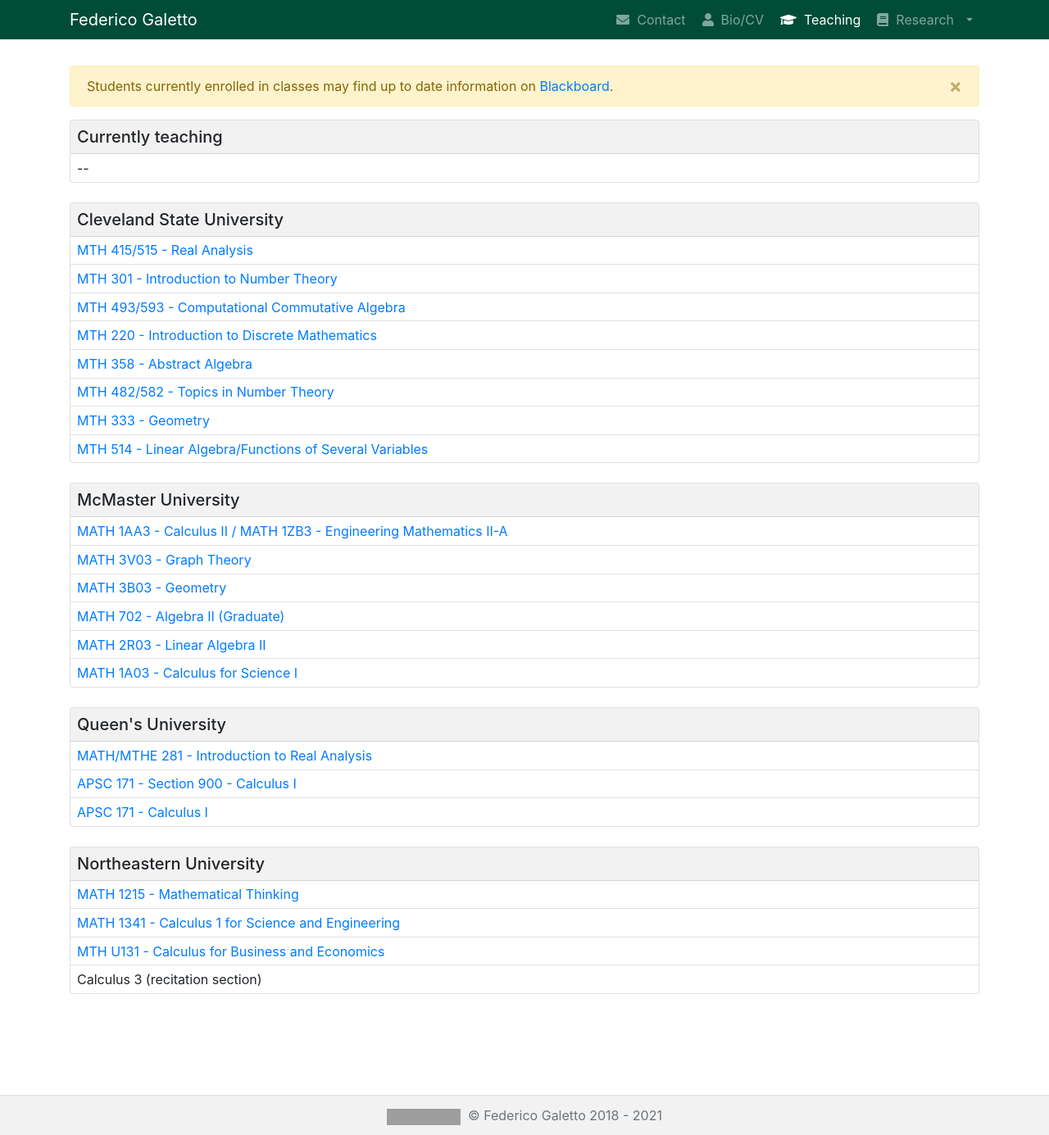
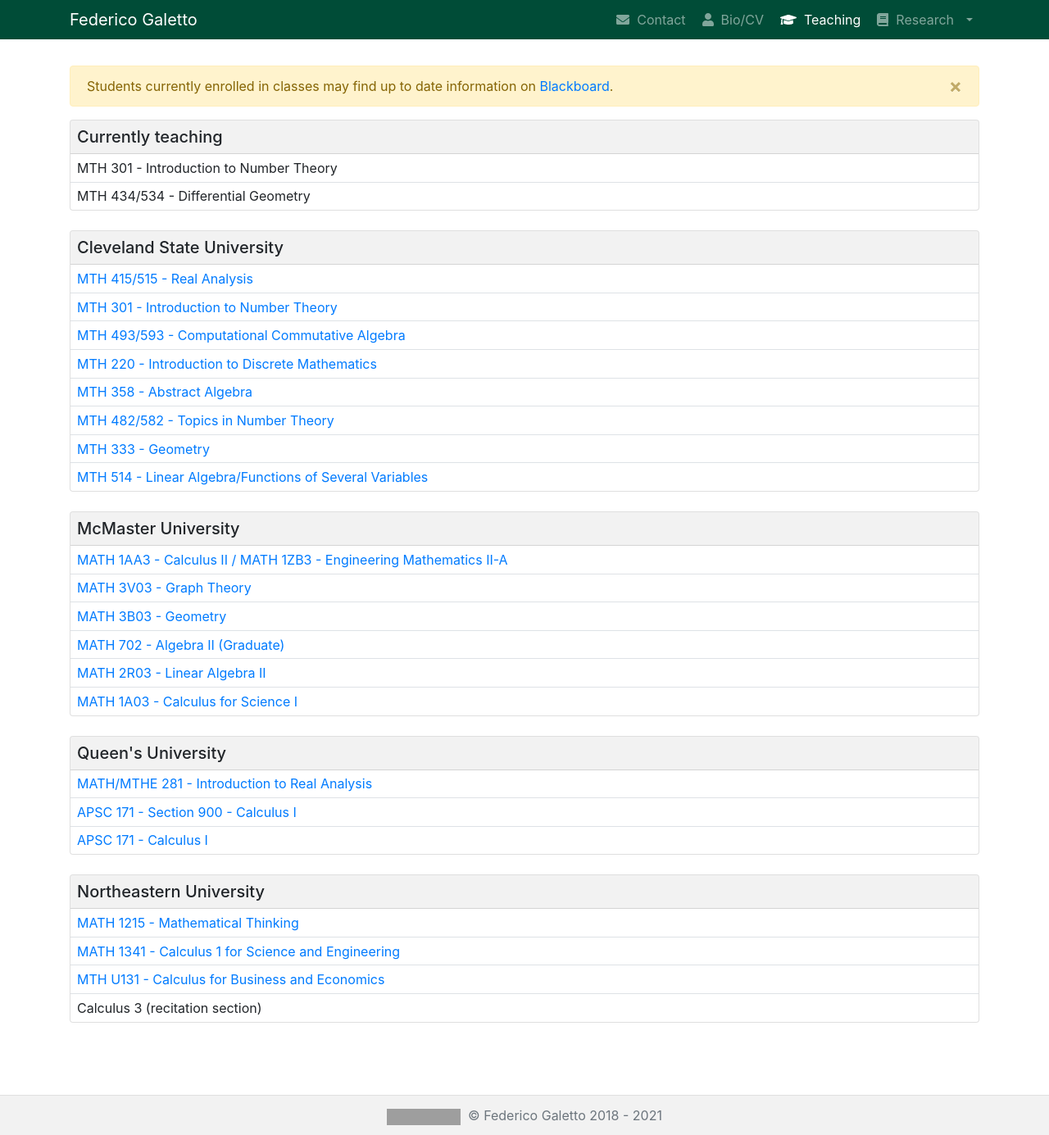
Before and after one commit to galettof/galettof.github.io, a Jekyll site: the page built from teaching.html, in a window 1280 px wide and 1385 px high. Shown: the whole window at 82% size. Built offline with Jekyll 4.4.1, drawn with Linux system fonts in a browser that asks for light colours; nearby versions of some CDN libraries; grey boxes are pictures that could not be loaded.

Commit message:
updated current teaching for Fall 2021

```diff
--- a/teaching.html
+++ b/teaching.html
@@ -19,7 +19,8 @@ active: teaching
       </div>
       <table class="table notop table-sm mb-0">
 	<tbody>
-	  <tr><td>--</td></tr>
+	  <tr><td>MTH 301 - Introduction to Number Theory</td></tr>
+	  <tr><td>MTH 434/534 - Differential Geometry</td></tr>
 	</tbody>
       </table>
     </div>
```
